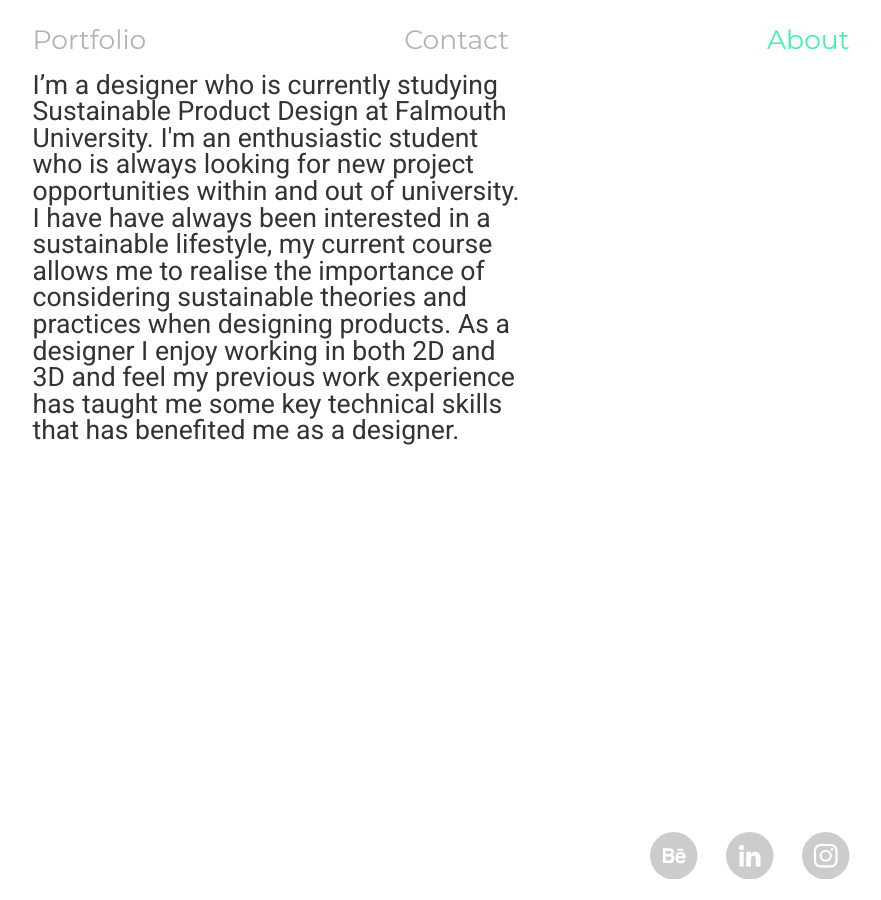
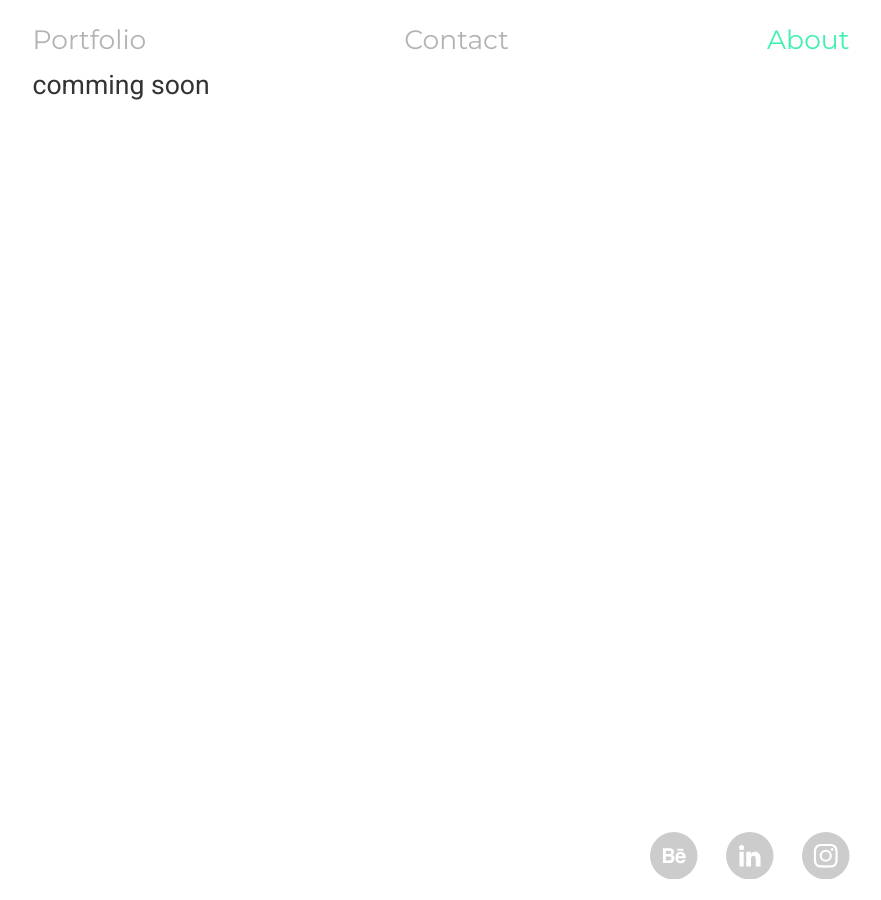
Before and after one commit to Elunn/elliot-lunn-old-portfolio, a Jekyll site: the page built from about.html, in a window 1280 px wide. Shown: the whole page, without its empty margins (199-1080 px from the left). Built offline with Jekyll 4.4.1, drawn with Linux system fonts in a browser that asks for light colours; nearby versions of some CDN libraries; Markdown is read by kramdown in place of the engine named in the settings.

Commit message:
coming soon

```diff
--- a/about.html
+++ b/about.html
@@ -3,8 +3,5 @@ layout: default
 ---
 
 <div class="abouttext">
-<p>I’m a designer who is currently studying Sustainable Product Design at Falmouth University. I'm an enthusiastic student who is always looking for new project opportunities within and out of university.
-
-I have have always been interested in a sustainable lifestyle, my current course allows me to realise the importance of considering sustainable theories and practices when designing products.
-As a designer I enjoy working in both 2D and 3D and feel my previous work experience has taught me some key technical skills that has benefited me as a designer.</p>
+<p>comming soon</p>
 </div>
```
